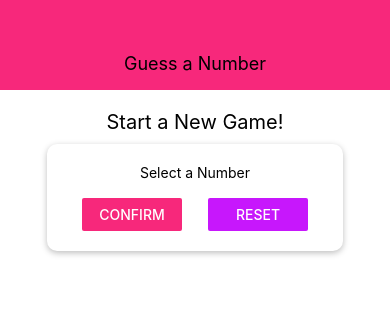
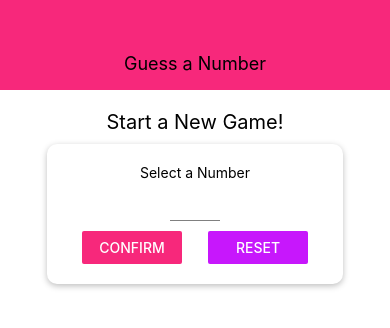
Before and after one commit to hyetigran/rn-guess-number-game, a React Native app: screen / in a window 390 px wide. Shown: the top 328 px of the page. Built offline with nearby package versions, Linux system fonts and the light colour scheme.

Commit message:
add: input component and logic to game screen

```diff
--- /dev/null
+++ b/components/Input.js
@@ -0,0 +1,20 @@
+import React from "react";
+import { TextInput, StyleSheet } from "react-native";
+
+const Input = props => {
+  return (
+    <TextInput {...props} style={{ ...styles.input, ...props.style }}>
+      {props.children}
+    </TextInput>
+  );
+};
+
+const styles = StyleSheet.create({
+  input: {
+    height: 30,
+    borderBottomColor: "grey",
+    borderBottomWidth: 1,
+    marginVertical: 10
+  }
+});
+export default Input;
--- a/screens/StartGameScreen.js
+++ b/screens/StartGameScreen.js
@@ -1,26 +1,92 @@
-import React from "react";
-import { View, Text, StyleSheet, TextInput, Button } from "react-native";
+import React, { useState } from "react";
+import {
+  View,
+  Text,
+  StyleSheet,
+  Button,
+  TouchableWithoutFeedback,
+  Keyboard,
+  Alert
+} from "react-native";
 
 import Card from "../components/Card";
+import Input from "../components/Input";
+
 import Colors from "../constants/colors";
 
 const StartGameScreen = props => {
+  const [enteredValue, setEnteredValue] = useState("");
+  const [confirmed, setConfirmed] = useState(false);
+  const [selectedNumber, setSelectedNumber] = useState();
+  const numberInputHandler = inputText => {
+    setEnteredValue(inputText.replace(/[^0-9]/g, ""));
+  };
+
+  const resetInputHandler = () => {
+    setEnteredValue("");
+    setConfirmed(false);
+  };
+
+  const confirmInputHandler = () => {
+    const chosenNumber = parseInt(enteredValue);
+    if (isNaN(chosenNumber) || chosenNumber <= 0 || chosenNumber > 99) {
+      Alert.alert(
+        "Invalid number!",
+        "Number has to be a number between 1 and 99.",
+        [{ text: "Okay", style: "destructive", onPress: resetInputHandler }]
+      );
+      return;
+    }
+    setConfirmed(true);
+    setEnteredValue("");
+    setSelectedNumber(chosenNumber);
+  };
+
+  let confirmedOutput;
+  if (confirmed) {
+    confirmedOutput = <Text>Chosen Number: {selectedNumber}</Text>;
+  }
+
   return (
+    <TouchableWithoutFeedback
+      onPress={() => {
+        Keyboard.dismiss();
+      }}
+    >
       <View style={styles.screen}>
         <Text style={styles.title}>Start a New Game!</Text>
         <Card style={styles.inputContainer}>
           <Text>Select a Number</Text>
-        <TextInput />
+          <Input
+            style={styles.input}
+            blurOnSubmit
+            autoCapitalize="none"
+            autoCorrect={false}
+            keyboardType="number-pad"
+            maxLength={2}
+            value={enteredValue}
+            onChangeText={numberInputHandler}
+          />
           <View style={styles.buttonContainer}>
             <View style={styles.button}>
-            <Button title="Confirm" onPress={() => {}} color={Colors.primary} />
+              <Button
+                title="Confirm"
+                onPress={confirmInputHandler}
+                color={Colors.primary}
+              />
             </View>
             <View style={styles.button}>
-            <Button title="Reset" onPress={() => {}} color={Colors.secondary} />
+              <Button
+                title="Reset"
+                onPress={resetInputHandler}
+                color={Colors.secondary}
+              />
             </View>
           </View>
         </Card>
+        {confirmedOutput}
       </View>
+    </TouchableWithoutFeedback>
   );
 };
 
@@ -47,6 +113,10 @@
   },
   button: {
     width: 100
+  },
+  input: {
+    width: 50,
+    textAlign: "center"
   }
 });
 export default StartGameScreen;
```
Lines whose indentation alone changed are shown as unchanged.
